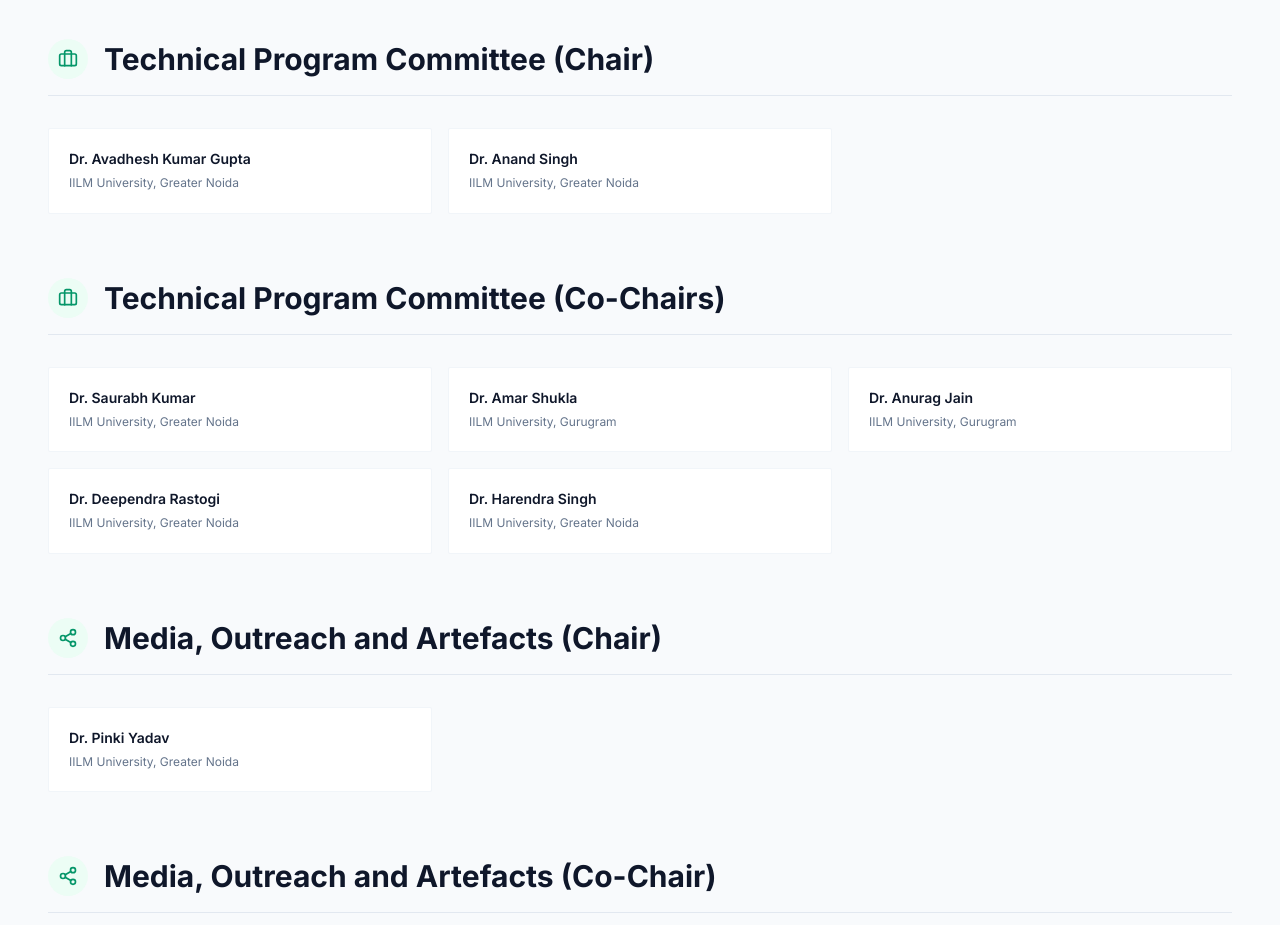
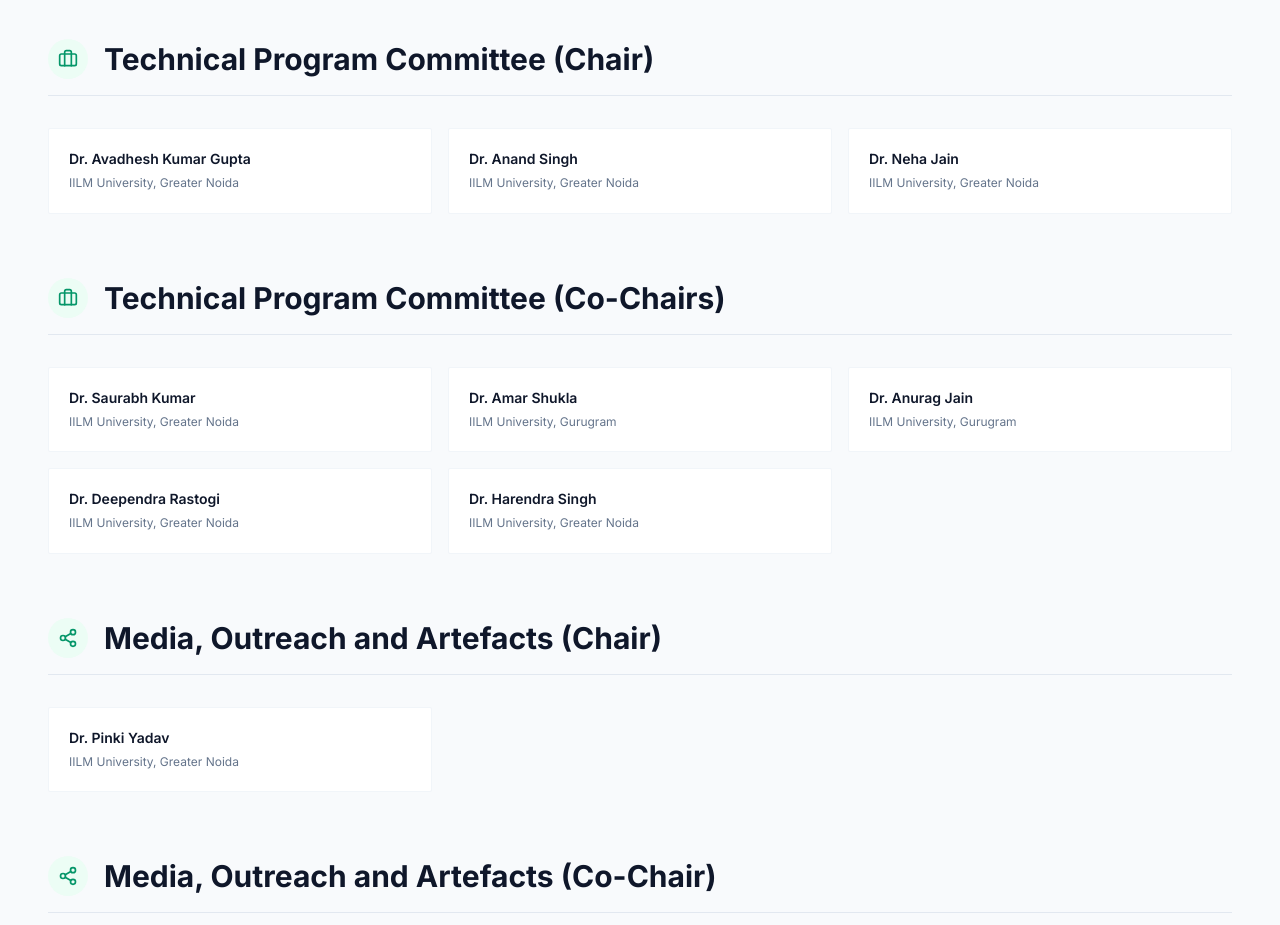
Before and after one commit to ajayprasadv/ICABCR2026, a React (Vite) app: page /community in a window 1280 px wide. Shown: the part 2200-3125 px from the top of the page. Built offline with nearby package versions, Linux system fonts and the light colour scheme; a web font is replaced by a local one.

Commit message:
Initial Commit

```diff
--- a/src/pages/Community.jsx
+++ b/src/pages/Community.jsx
@@ -97,6 +97,7 @@
     TechnicalProgramCommitteeChair: [
         { name: "Dr. Avadhesh Kumar Gupta", affiliation: "IILM University, Greater Noida" },
         { name: "Dr. Anand Singh", affiliation: "IILM University, Greater Noida" },
+        { name: "Dr. Neha Jain", affiliation: "IILM University, Greater Noida" },
     ],
     TechnicalProgramCommitteeCoChairs: [
         { name: "Dr. Saurabh Kumar", affiliation: "IILM University, Greater Noida" },
```
